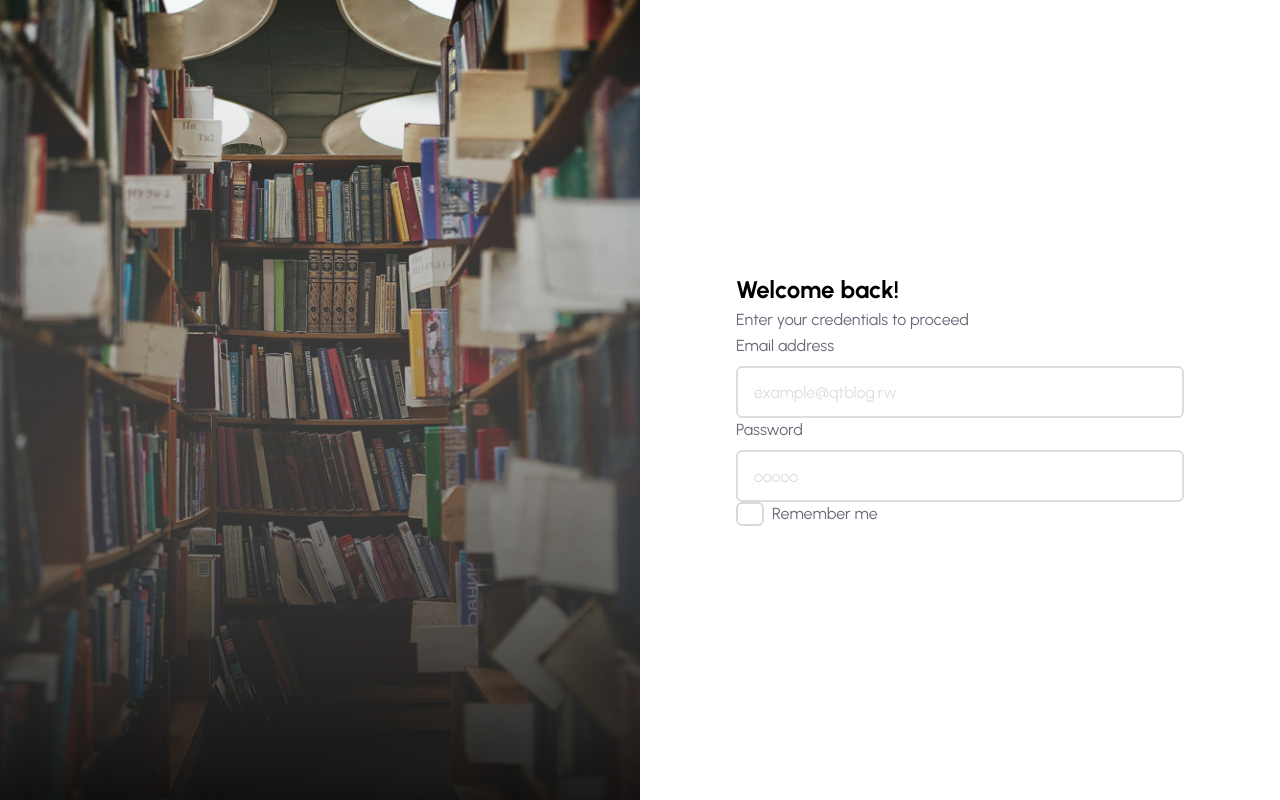
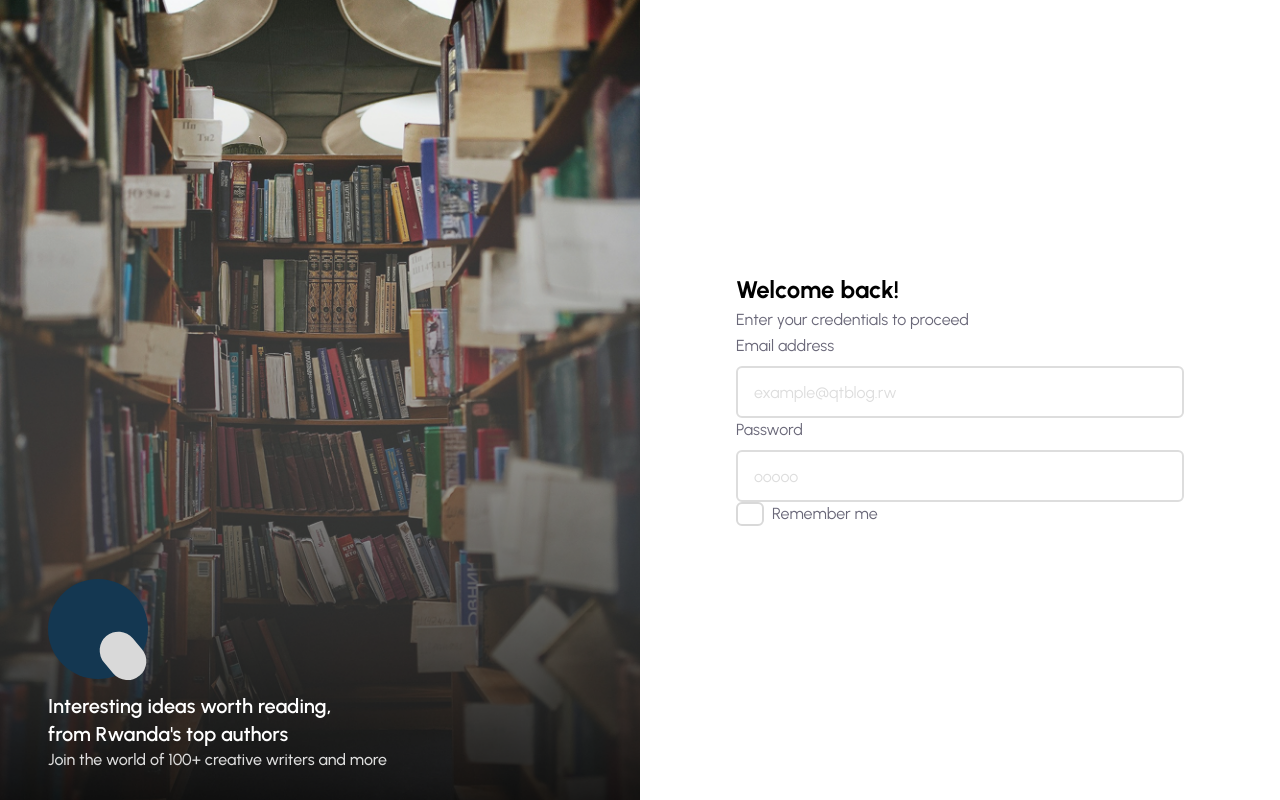
Before and after one commit to BeniSamuel/qt-blog-app, a React (Vite) app in the folder frontend/: page / in a window 1280 px wide. Built offline with nearby package versions, Linux system fonts and the light colour scheme.

Commit message:
improved form components

```diff
--- a/frontend/src/layouts/form/FormLeft.tsx
+++ b/frontend/src/layouts/form/FormLeft.tsx
@@ -1,14 +1,29 @@
 import React from "react";
 import bg_cover from "../../assets/form/formLeftBg.png";
+import qtblog from "../../assets/form/qtblog.svg";
 
 const FormLeft: React.FC = () => {
   return (
-    <div className="w-1/2 h-full">
+    <div className="hidden md:block md:w-1/2 h-full relative">
       <img
         src={bg_cover}
         alt="Form Background"
         className="w-full h-full object-cover"
       />
+      <div>
+        <div className="absolute bottom-28 left-12">
+          <img src={qtblog} />
+        </div>
+        <div className="absolute bottom-7 left-12">
+          <p className="font-urbanist text-white font-semibold text-xl">
+            Interesting ideas worth reading, <br />
+            from Rwanda's top authors
+          </p>
+          <p className="text-[#DDDDDD] font-urbanist font-medium">
+            Join the world of 100+ creative writers and more
+          </p>
+        </div>
+      </div>
     </div>
   );
 };
--- a/frontend/src/layouts/form/FormRight.tsx
+++ b/frontend/src/layouts/form/FormRight.tsx
@@ -6,7 +6,7 @@ type FormRightProps = {
 
 const FormRight: React.FC<FormRightProps> = ({ children }) => {
   return (
-    <div className="w-1/2 h-full overflow-auto p-10 flex items-center justify-center bg-white">
+    <div className="w-full md:w-1/2 h-full overflow-auto p-10 flex items-center justify-center bg-white">
       <div className="w-full max-w-md">{children}</div>
     </div>
   );
```
